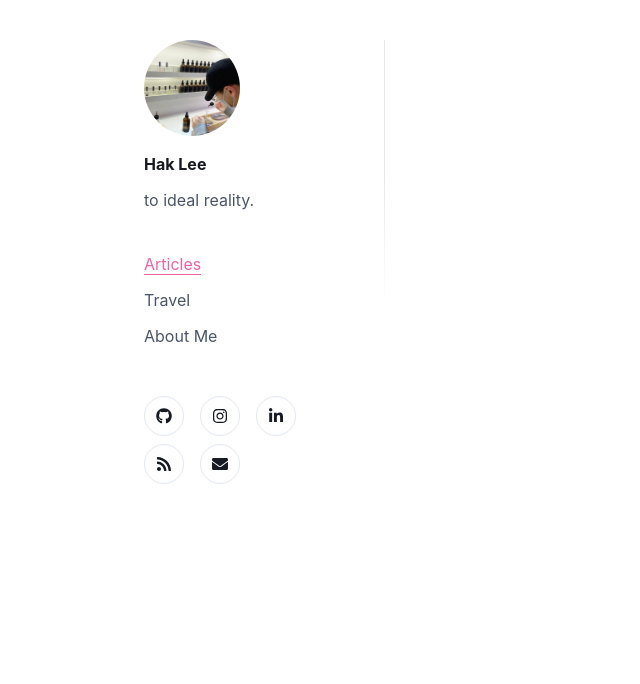
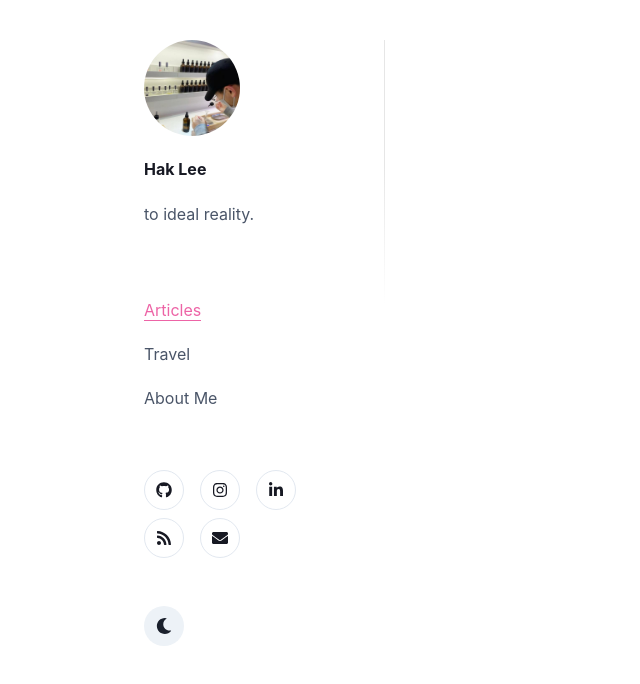
Before and after one commit to ohprettyhak/blog.haklee.me, a Gatsby site: page / in a window 1280 px wide. Shown: the whole page, without its empty margins (0-640 px from the left). Built offline with nearby package versions, Linux system fonts and the light colour scheme; Gatsby itself is replaced by a stand-in of ours; a web font is replaced by a local one.

Commit message:
feat: add dark mode

```diff
--- a/gatsby-config.js
+++ b/gatsby-config.js
@@ -11,7 +11,7 @@ module.exports = {
       resolve: '@chakra-ui/gatsby-plugin',
       options: {
         resetCSS: true,
-        isUsingColorMode: true,
+        isUsingColorMode: false,
       },
     },
   ],
--- a/src/components/layout.tsx
+++ b/src/components/layout.tsx
@@ -1,8 +1,8 @@
 import React from 'react';
-import { ChakraProvider, Container, Grid, Box } from '@chakra-ui/react';
+import { ChakraProvider, Container, Grid, Box, IconButton } from '@chakra-ui/react';
 
 import customTheme from '../../theme';
-import Nav from './nav';
+import Sidebar from './sidebar';
 import Seo from './seo';
 
 type SitePageContext = {
@@ -24,7 +24,7 @@ const Layout: React.FC<SitePageContext> = ({ children }) => {
             py="10"
             gap={{ base: '0', md: '2', lg: '10' }}
           >
-            <Nav />
+            <Sidebar />
             <Box
               background="linear-gradient(180deg, #e6e6e6 0, #e6e6e6 48%, #fff)"
               height="33vh"
--- a/src/components/nav.tsx
+++ b/src/components/sidebar.tsx
@@ -2,7 +2,19 @@ import React from 'react';
 import { Link as GatsbyLink } from 'gatsby';
 import { useLocation } from '@reach/router';
 import { StaticImage } from 'gatsby-plugin-image';
-import { Grid, Flex, VStack, UnorderedList, ListItem, SimpleGrid, Link, Text } from '@chakra-ui/react';
+import {
+  useColorMode,
+  useColorModeValue,
+  Grid,
+  Flex,
+  VStack,
+  UnorderedList,
+  ListItem,
+  SimpleGrid,
+  Link,
+  Text,
+  IconButton,
+} from '@chakra-ui/react';
 import { FaGithub, FaInstagram, FaLinkedinIn, FaRss, FaEnvelope, FaMoon, FaSun } from 'react-icons/fa';
 
 import config from '../../config';
@@ -10,6 +22,9 @@ import SocialIcon from './social-icon';
 
 const Navigation: React.FC = () => {
   const { pathname } = useLocation();
+  const { colorMode, toggleColorMode } = useColorMode();
+
+  console.log(colorMode);
 
   return (
     <Grid
@@ -109,6 +124,17 @@ const Navigation: React.FC = () => {
           </SocialIcon>
         </SimpleGrid>
       </VStack>
+
+      <IconButton
+        width="4"
+        aria-label="Switch Color Mode"
+        variant="solid"
+        colorScheme="gray"
+        marginTop="2"
+        onClick={toggleColorMode}
+        isRound
+        icon={colorMode === `light` ? <FaMoon /> : <FaSun />}
+      />
     </Grid>
   );
 };
--- a/theme.js
+++ b/theme.js
@@ -1,12 +1,92 @@
 import { extendTheme } from '@chakra-ui/react';
+import { mode } from '@chakra-ui/theme-tools';
 
 const customTheme = extendTheme({
+  config: {
+    initialColorMode: 'light',
+    useSystemColorMode: false,
+  },
   fonts: {
     body: '-apple-system, BlinkMacSystemFont, Apple SD Gothic Neo, Pretendard, Roboto, Noto Sans KR, Segoe UI, Malgun Gothic, sans-serif',
     heading:
       '-apple-system, BlinkMacSystemFont, Apple SD Gothic Neo, Pretendard, Roboto, Noto Sans KR, Segoe UI, Malgun Gothic, sans-serif',
     mono: 'JetBrains Mono, SFMono-Regular, Pretendard, Menlo, Consolas, PT Mono, Liberation Mono, Courier, monospace',
   },
+  components: {
+    Button: {
+      baseStyle: (props) => ({
+        _hover: {
+          textDecoration: 'none',
+        },
+      }),
+    },
+    Text: {
+      baseStyle: (props) => ({
+        transition: 'all 100ms ease-in-out',
+      }),
+    },
+  },
+  styles: {
+    global: (props) => ({
+      body: {
+        lineHeight: 'taller',
+        background: mode('white', 'gray.900')(props),
+      },
+      p: {
+        color: mode('gray.800', 'white')(props),
+        my: '4',
+
+        a: {
+          color: mode('primary.500', 'primary.400')(props),
+          borderBottomWidth: '1px',
+          borderBottomColor: mode('primary.500', 'primary.400')(props),
+        },
+      },
+      a: {
+        color: mode('gray.800', 'white')(props),
+        borderBottomWidth: '1px',
+        borderBottomColor: 'transparent',
+        _hover: {
+          color: mode('primary.500', 'primary.400')(props),
+          borderBottomColor: mode('primary.500', 'primary.400')(props),
+          borderBottomWidth: '1px',
+        },
+      },
+      h1: {
+        fontSize: 'xl',
+        fontWeight: 'bold',
+        mt: '8',
+        mb: '4',
+      },
+      h2: {
+        fontSize: '2xl',
+        fontWeight: 'bold',
+        lineHeight: 'taller',
+        mt: '8',
+        mb: '4',
+      },
+      h3: {
+        fontSize: 'md',
+        fontWeight: 'bold',
+        mt: '8',
+        mb: '4',
+      },
+      ul: {
+        listStyle: 'square',
+        my: '2',
+      },
+      li: {
+        color: mode('gray.600', 'indigo.300')(props),
+      },
+      iframe: {
+        py: '8',
+      },
+      blockquote: {
+        fontSize: 'lg',
+        fontStyle: 'italic',
+      },
+    }),
+  },
 });
 
 export default customTheme;
```
Also changed, not shown: gatsby-browser.js (deleted, +0 -7 lines), gatsby-ssr.js (deleted, +0 -7 lines).
